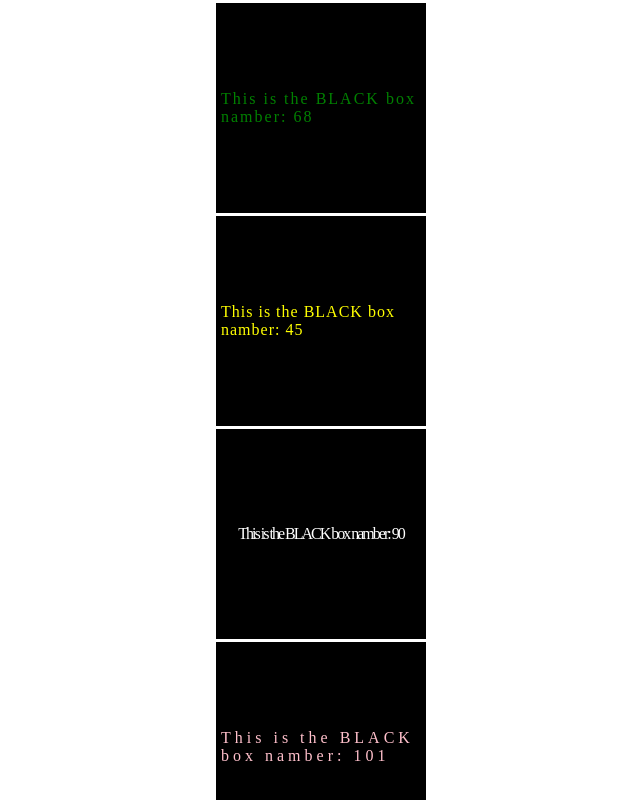
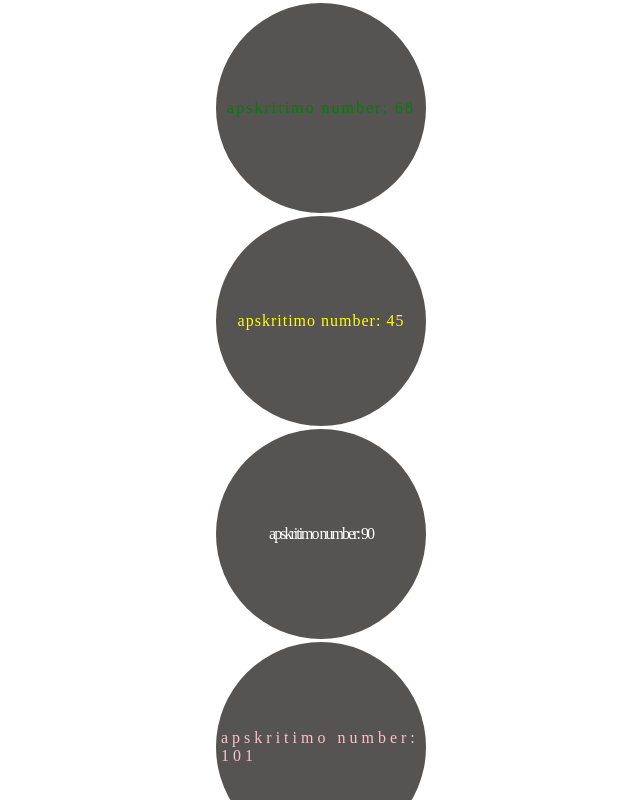
Before and after one commit to Mirfua/React_modulis, a React (Create React App) app in the folder my-app/: page / in a window 1280 px wide. Shown: the top 800 px of the page, without its empty margins (319-959 px from the left). Built offline with nearby package versions, Linux system fonts and the light colour scheme.

Commit message:
ND react3

```diff
--- a/my-app/src/App.jsx
+++ b/my-app/src/App.jsx
@@ -1,6 +1,7 @@
 // import './App.css';
 
-import Box from './Components/Box';
+import Apskritimas from './Components/Apskritimas';
+// import Box from './Components/Box';
 // import Simple from './Components/Simple';
 
 // const a = 5;
@@ -9,24 +10,44 @@ import Box from './Components/Box';
 const data = [
   {
     ls: '2px',
-    boxColor: 'green',
-    boxNumber: 68
+    apskritimasColor: 'green',
+    apskritimasNumber: 68
   },
     {
     ls: '1px',
-    boxColor: 'yellow',
-    boxNumber: 45
+    apskritimasColor: 'yellow',
+    apskritimasNumber: 45
   },
     {
     ls: '-2px',
-    boxColor: 'white',
-    boxNumber: 90
+    apskritimasColor: 'white',
+    apskritimasNumber: 90
   },
     {
     ls: '4px',
-    boxColor: 'pink',
-    boxNumber: 101
-  }
+    apskritimasColor: 'pink',
+    apskritimasNumber: 101
+  },
+  {
+    ls: '3px',
+    apskritimasColor: 'red',
+    apskritimasNumber: 18
+  },
+    {
+    ls: '1px',
+    apskritimasColor: 'purple',
+    apskritimasNumber: 25
+  },
+    {
+    ls: '-1px',
+    apskritimasColor: 'blue',
+    apskritimasNumber: 9
+  },
+    {
+    ls: '5px',
+    apskritimasColor: 'orange',
+    apskritimasNumber: 201
+  },
 ];
 
 
@@ -34,7 +55,7 @@ function App() {
 
   return (
     <>
-    {data.map((box, index) => <Box key={index} boxColor={box.boxColor} ls={box.ls} boxNumber={box.boxNumber} />)}
+    {data.map((apskritimas, index) => <Apskritimas key={index} apskritimasColor={apskritimas.apskritimasColor} ls={apskritimas.ls} apskritimasNumber={apskritimas.apskritimasNumber} />)}
     </>
   );
 
--- a/my-app/src/App.scss
+++ b/my-app/src/App.scss
@@ -13,3 +13,16 @@
   }
 
 }
+
+
+.apskritimas-neBox {
+  width: 200px;
+  height: 200px;
+  border-radius: 50%;
+  background: rgb(86, 83, 83);
+  display: flex;
+  justify-content: center;
+  align-items: center;
+  margin:3px;
+  padding: 5px;
+}
--- /dev/null
+++ b/my-app/src/Components/Apskritimas.jsx
@@ -0,0 +1,19 @@
+
+
+function Apskritimas({ls, apskritimasColor, apskritimasNumber}) {
+
+    return (
+        <>
+        <div className="apskritimas-neBox">
+            <span style={{
+
+                letterSpacing: ls,
+                color: apskritimasColor
+
+                }}>apskritimo number: {apskritimasNumber}</span>
+        </div>
+        </>
+    )
+}
+
+export default Apskritimas;
```
